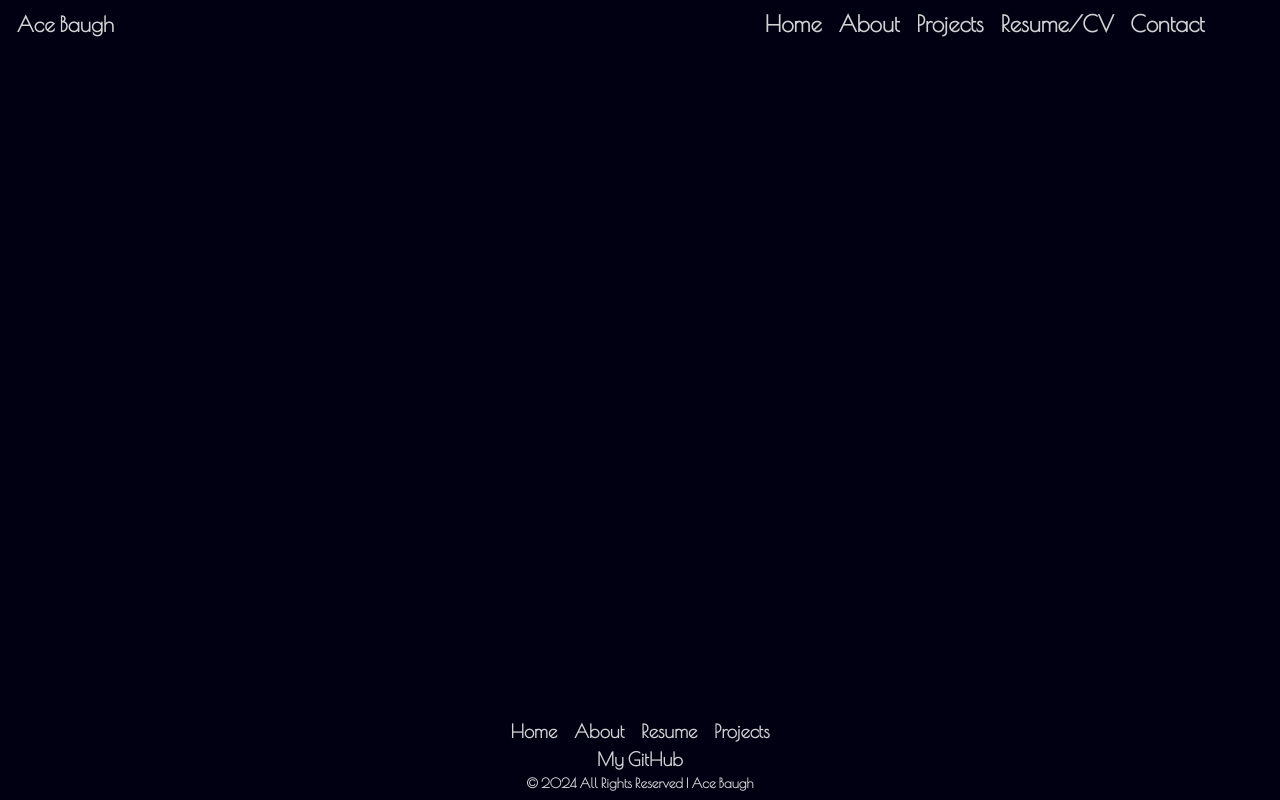
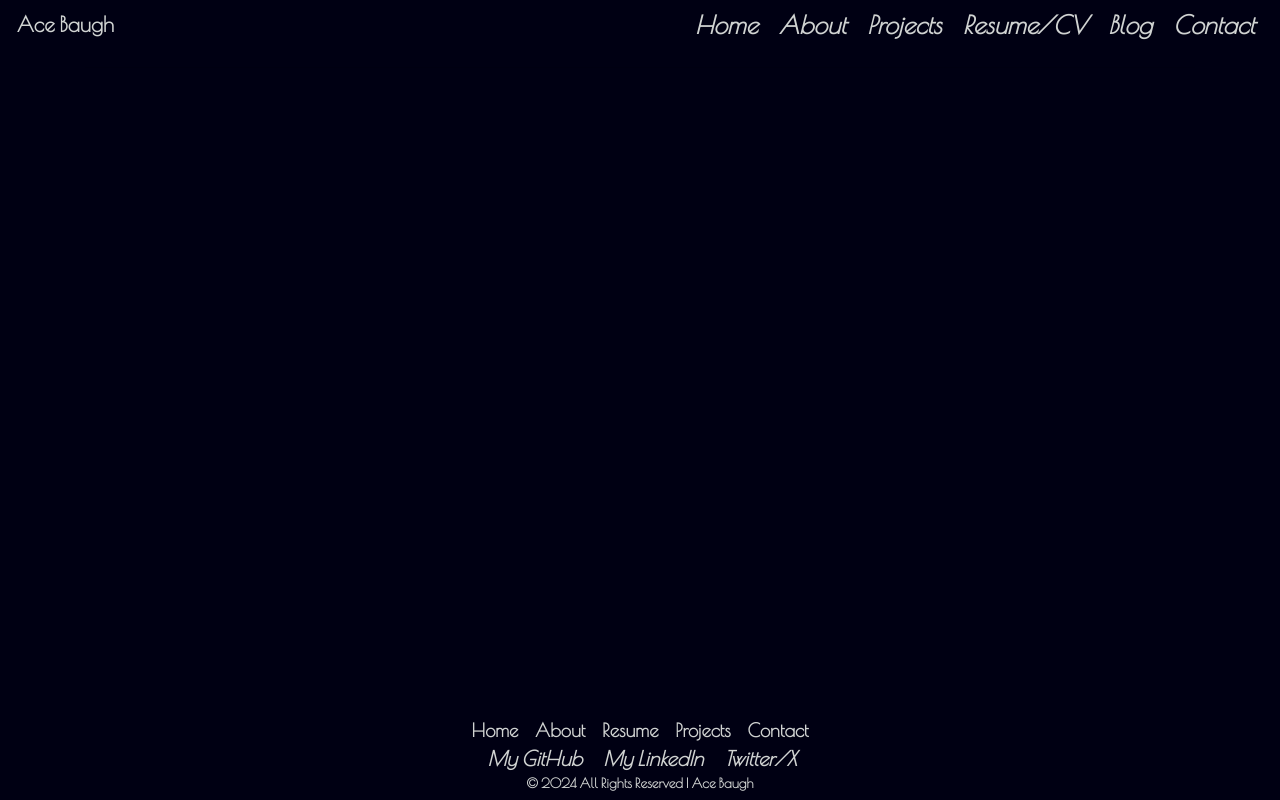
Before and after one commit to ace-d-baugh/DigitalElegance, a plain HTML site: page finecode/index.html in a window 1280 px wide. Drawn offline with nearby package versions, Linux system fonts and the light colour scheme; a web font is replaced by a local one.

Commit message:
icons for header and footer

```diff
--- a/finecode/partials/_footer.js
+++ b/finecode/partials/_footer.js
@@ -10,13 +10,34 @@ class Footer extends HTMLElement {
       <div class="footer d-flex flex-column justify-content-center">
          <ul class="nav footer-links mb-2">
             <li class="footer-link mx-2"><a href="index.html">Home</a></li>
-            <li class="footer-link mx-2"><a href="about.html">About</a></li>
+            <li class="footer-link mx-2"><a href="index.html#about">About</a></li>
             <li class="footer-link mx-2"><a href="resume.html">Resume</a></li>
-            <li class="footer-link mx-2"><a href="index.html#projects">Projects</a></li>
+            <li class="footer-link mx-2"><a href="projects.html">Projects</a></li>
+            <li class="footer-link mx-2"><a href="index.html#contact">Contact</a></li>
          </ul>
-         <div class="footer-links mb-2">
-            <div class="footer-link"><a href="https://github.com/ace-d-baugh" target="_blank"><i class="nf nf-cod-github"></i> My GitHub</a></div>
-         </div>
+         <ul class="nav footer-links mb-2">
+            <li class="footer-link  mx-2">
+               <a href="https://github.com/ace-d-baugh" target="_blank" >
+                  <i class="nf nf-fa-github d-flex">
+                     <span class="ml-1">My GitHub</span>
+                  </i>
+               </a>
+            </li>
+            <li class="footer-link  mx-2">
+               <a href="https://www.linkedin.com/in/ace-baugh/" target="_blank">
+                  <i class="nf nf-md-linkedin d-flex">
+                     <span class="ml-1">My LinkedIn</span>
+                  </i>
+               </a>
+            </li>
+            <li class="footer-link  mx-2">
+               <a href="https://x.com/acieffe" target="_blank">
+                  <i class="nf nf-fa-twitter_square d-flex">
+                     <span class="icon-name ml-1">Twitter/X</span>
+                  </i>
+               </a>
+            </li>
+         </ul>
       <div class="copyright mb-1">&copy; ${year} All Rights Reserved | Ace Baugh</div>
    </div>`;
 	}
--- a/finecode/partials/_header.js
+++ b/finecode/partials/_header.js
@@ -14,33 +14,48 @@ class Header extends HTMLElement {
          </button>
          <div class="collapse navbar-collapse" id="navbarSupportedContent">
             <ul class="navbar-nav ml-auto mt-2 mt-lg-0">
-               <li class="nav-item mx-2 my-1 active"><a href="index.html">Home</a></li>
-               <li class="nav-item mx-2 my-1"><a href="about.html">About</a></li>
-               <li class="nav-item mx-2 my-1"><a href="projects.html">Projects</a></li>
-               <li class="nav-item mx-2 my-1"><a href="resume.html">Resume/CV</a></li>
-               <li class="nav-item mx-2 my-1"><a href="index.html#contact">Contact</a></li>
-                  <li class="nav-item mx-2 my-1">
-                     <a href="https://github.com/ace-d-baugh" target="_blank" >
-                        <i class="nf nf-cod-github d-flex">
-                           <span class="icon-name ml-1">GitHub</span>
+               <li class="nav-item mx-2 my-1 active">
+                  <a href="index.html">
+                     <i class="nf nf-fa-house d-flex">
+                        <span class="icon-name ml-1">Home</span>
                      </i>
                   </a>
                </li>
-                  <li class="nav-item mx-2 my-1">
-                     <a href="https://www.linkedin.com/in/ace-d-baugh/" target="_blank">
-                        <i class="nf nf-md-linkedin d-flex">
-                           <span class="icon-name ml-1">LinkedIn</span>
+               <li class="nav-item mx-2 my-1 active">
+                  <a href="index.html">
+                     <i class="nf nf-oct-person_fill d-flex">
+                        <span class="icon-name ml-1">About</span>
                      </i>
                   </a>
                </li>
-                  <li class="nav-item mx-2 my-1">
-                     <a href="https://x.com/acieffe" target="_blank">
-                        <i class="nf nf-fa-twitter d-flex">
-                           <span class="icon-name ml-1">Twitter/X</span>
+               <li class="nav-item mx-2 my-1 active">
+                  <a href="index.html">
+                     <i class="nf nf-dev-redis d-flex">
+                        <span class="icon-name ml-1">Projects</span>
                      </i>
                   </a>
                </li>
-               </u>
+               <li class="nav-item mx-2 my-1 active">
+                  <a href="index.html">
+                     <i class="nf nf-oct-log d-flex">
+                        <span class="icon-name ml-1">Resume/CV</span>
+                     </i>
+                  </a>
+               </li>
+               <li class="nav-item mx-2 my-1 active">
+                  <a href="index.html">
+                     <i class="nf nf-fa-book_journal_whills d-flex">
+                        <span class="icon-name ml-1">Blog</span>
+                     </i>
+                  </a>
+               </li>
+               <li class="nav-item mx-2 my-1 active">
+                  <a href="index.html">
+                     <i class="nf nf-md-email_newsletter d-flex">
+                        <span class="icon-name ml-1">Contact</span>
+                     </i>
+                  </a>
+               </li>
             </ul>
          </div>
       </nav>
--- a/public/styles/site.css
+++ b/public/styles/site.css
@@ -57,6 +57,7 @@
 	outline: none;
 	box-shadow: none;
 	border: 0;
+	cursor: pointer;
 }
 
 .navbar-toggler span {
@@ -74,6 +75,10 @@
 	opacity: 1;
 	transform: rotate(0deg);
 	transition:.25s ease-in-out;
+}
+
+.navbar-toggler:hover .toggler-icon {
+	background-color: var(--color-accent);
 }
 
 .middle-bar {
@@ -110,15 +115,6 @@
 	transform: rotate(0deg);
 }
 
-.icon-name {
-   display: none;
-	vertical-align: top;
-}
-
-.show .icon-name {
-	display: flex;
-}
-
 /* Body */
 body {
 	min-height: 100vh;
@@ -146,7 +142,8 @@ header-component {
 .navbar i:hover,
 .icon-name:hover,
 .footer-link a:hover,
-.footer-link i:hover {
+.footer-link i:hover,
+.footer-link span:hover {
    color: var(--color-accent);
 
 }
@@ -179,6 +176,7 @@ a:focus,
 
 .footer-link a:hover {
 	font-style: italic;
+	text-decoration: none;
 }
 
 .copyright {
```
Lines whose indentation alone changed are shown as unchanged.
